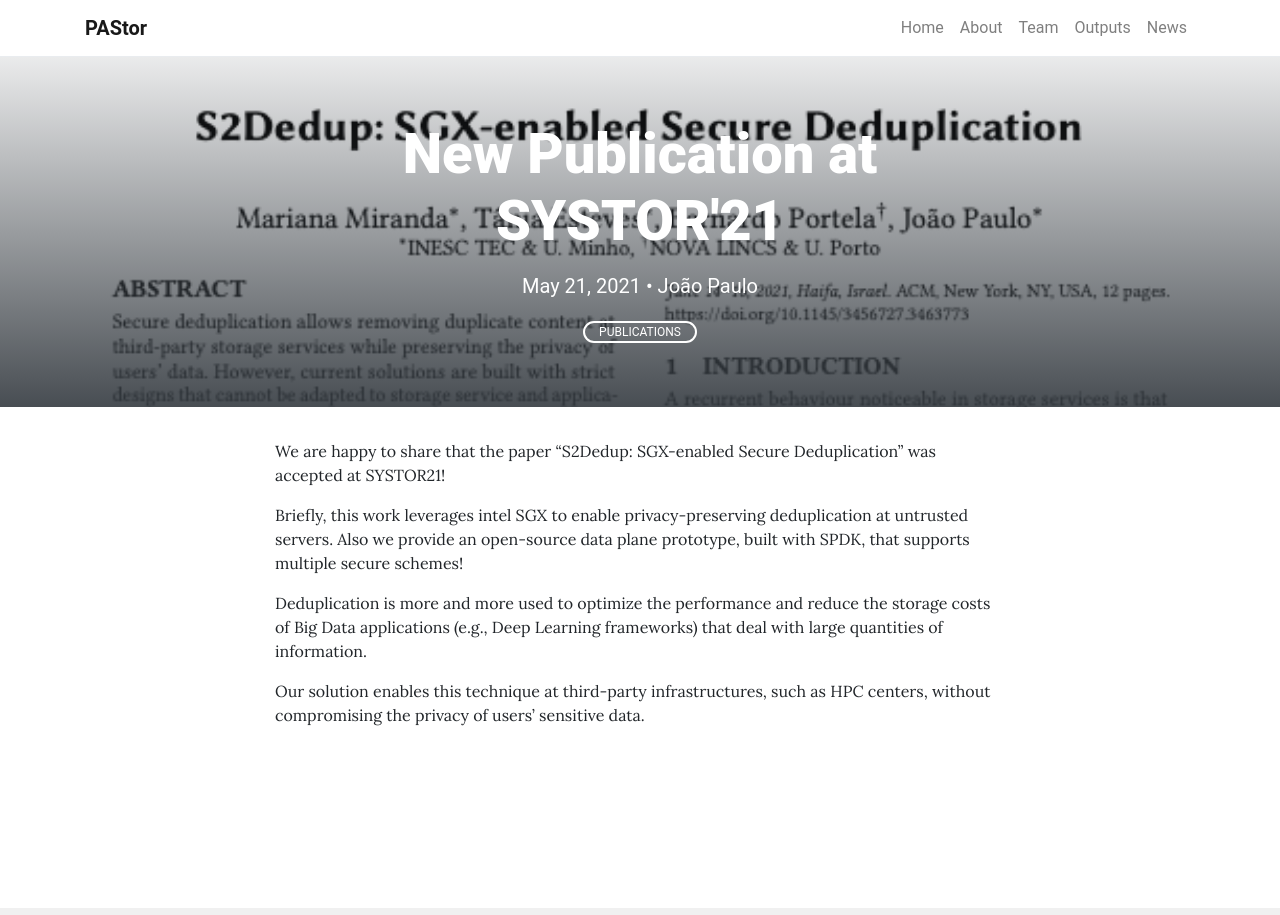
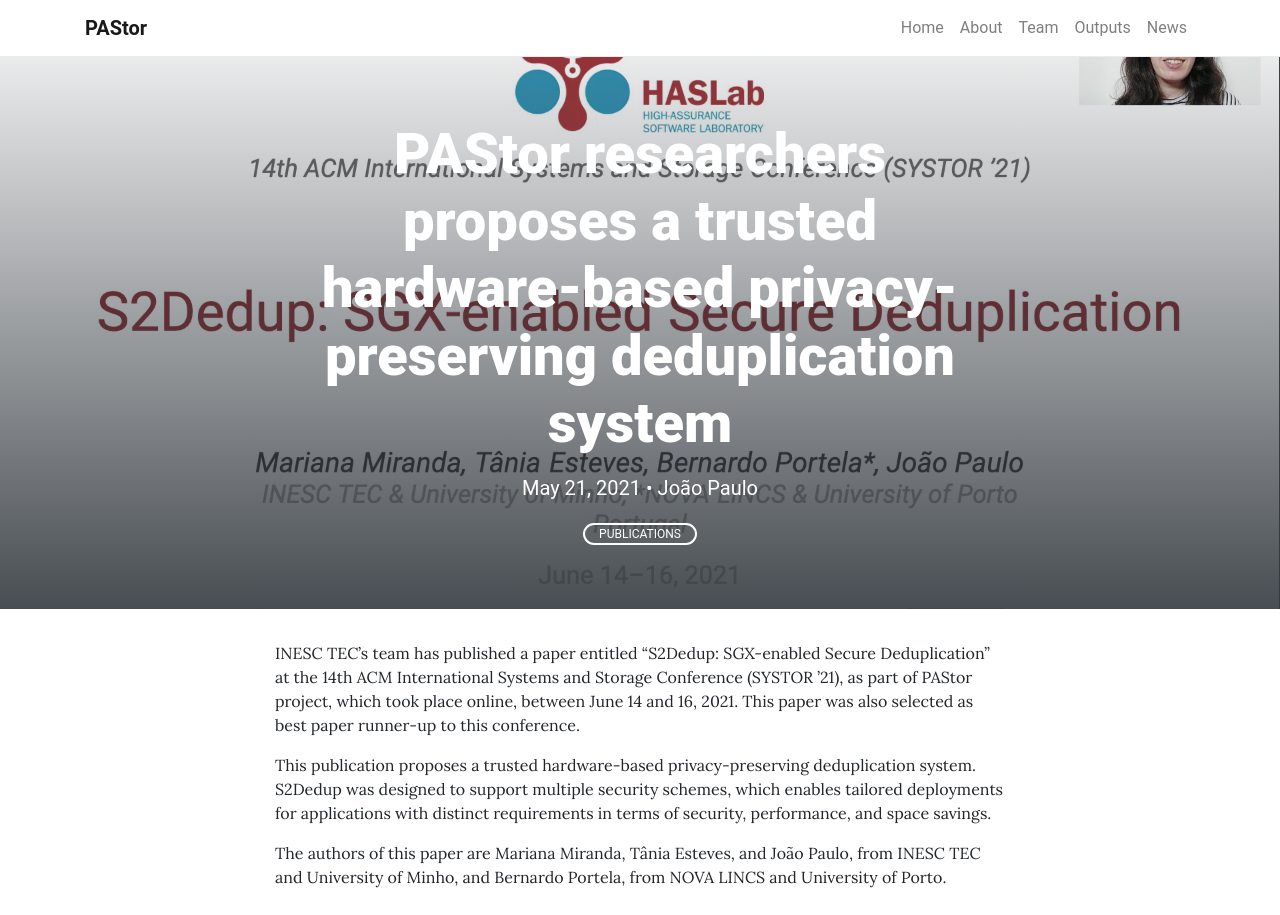
Before and after one commit to pastor-project/pastor-project.github.io, a Jekyll site: the page built from _posts/2021-05-21-systor.md, in a window 1280 px wide, cut to the strip 0-915 px from the top of the page. Built offline with Jekyll 4.4.1, drawn with Linux system fonts in a browser that asks for light colours.

Commit message:
update news

```diff
--- a/_posts/2021-05-21-systor.md
+++ b/_posts/2021-05-21-systor.md
@@ -1,15 +1,13 @@
 ---
-title: New Publication at SYSTOR'21
+title: PAStor researchers proposes a trusted hardware-based privacy-preserving deduplication system
 description:
 background: /assets/img/systor.png
 author: [João Paulo]
 categories: [Publications]
 ---
 
-We are happy to share that the paper "S2Dedup: SGX-enabled Secure Deduplication" was accepted at SYSTOR21!
+INESC TEC's team has published a paper entitled “S2Dedup: SGX-enabled Secure Deduplication” at the 14th ACM International Systems and Storage Conference (SYSTOR ’21), as part of PAStor project, which took place online, between June 14 and 16, 2021. This paper was also selected as best paper runner-up to this conference.
 
-Briefly, this work leverages intel SGX to enable privacy-preserving deduplication at untrusted servers. Also we provide an open-source data plane prototype, built with SPDK, that supports multiple secure schemes!
+This publication proposes a trusted hardware-based privacy-preserving deduplication system. S2Dedup was designed to support multiple security schemes, which enables tailored deployments for applications with distinct requirements in terms of security, performance, and space savings.
 
-Deduplication is more and more used to optimize the performance and reduce the storage costs of Big Data applications (e.g., Deep Learning frameworks) that deal with large quantities of information.
-
-Our solution enables this technique at third-party infrastructures, such as HPC centers, without compromising the privacy of users' sensitive data.
+The authors of this paper are Mariana Miranda, Tânia Esteves, and João Paulo, from INESC TEC and University of Minho, and Bernardo Portela, from NOVA LINCS and University of Porto.
```
Also changed, not shown: assets/img/systor.png.
